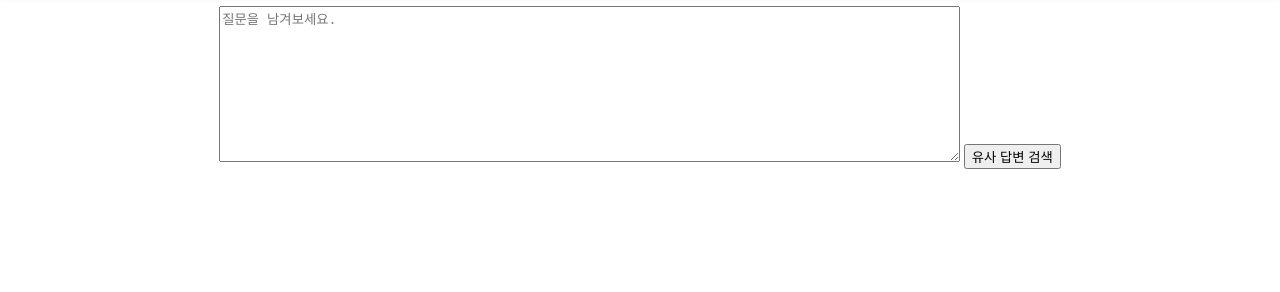
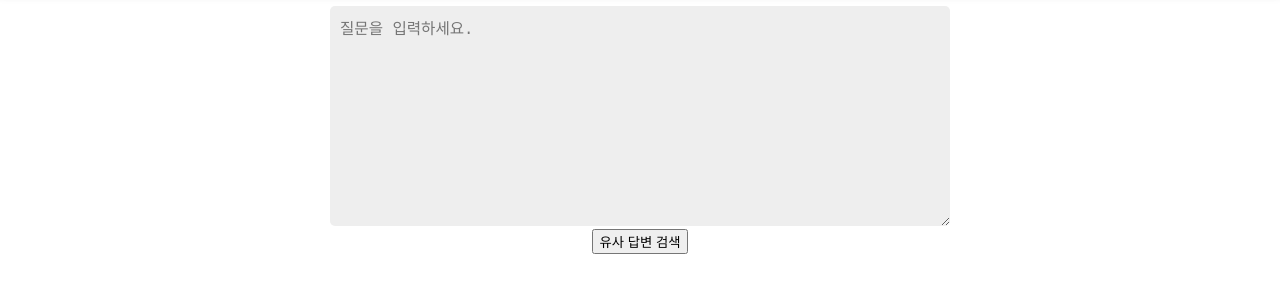
Before and after one commit to HuiwonJang/Jang_Asked, a plain HTML site: page index.html in a window 1280 px wide. Shown: the part 66-358 px from the top of the page. Drawn offline with Linux system fonts and the light colour scheme.

Commit message:
Update index.html

```diff
--- a/index.html
+++ b/index.html
@@ -30,7 +30,7 @@
           </button>
         </div>
       </header>
-
+      <!-- side menu container-->
       <div id="menu_container" class="menu">
         <button id="btn_menu_close" class="btn_icon" title="close" onclick='close_menu();'>
           <i class="far fa-times-circle icon"></i>
@@ -50,12 +50,14 @@
       <script src="js/menu.js"></script>
 
       <div id="ask_wrap" onclick="close_menu();">
-        <section>
-          <textarea name="comments" cols="90%" rows="10" placeholder="질문을 남겨보세요."></textarea>
-          <button type="button" class="btn_search_answer">
+        <div class="div_ask_box">
+          <textarea name="content" placeholder="질문을 입력하세요."></textarea>
+        </div>
+        <div class="div_btn">
+          <button type="button" class="btn_search_answer" onClick="search_answer();">
             <span>유사 답변 검색</span>
           </button>
-        </section>
+        </div>
       </div>
     </div>
   </body>
```
